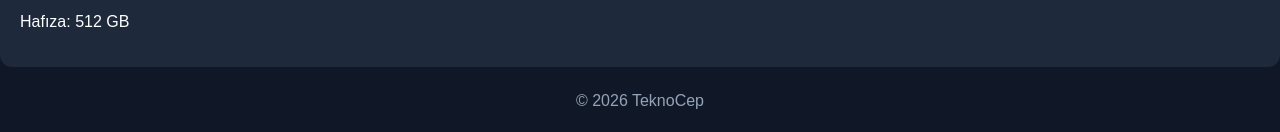
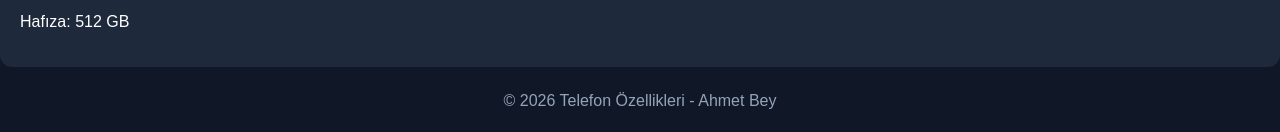
Before and after one commit to ahmetdiner/Telefon--zellikleri, a plain HTML site: page index.html in a window 1280 px wide. Shown: the part 902-1034 px from the top of the page. Drawn offline with Linux system fonts and the light colour scheme.

Commit message:
Update index.html

```diff
--- a/index.html
+++ b/index.html
@@ -84,7 +84,7 @@ footer {
 </main>
 
 <footer>
-  © 2026 TeknoCep
+  © 2026 Telefon Özellikleri - Ahmet Bey
 </footer>
 
 <script>
```
